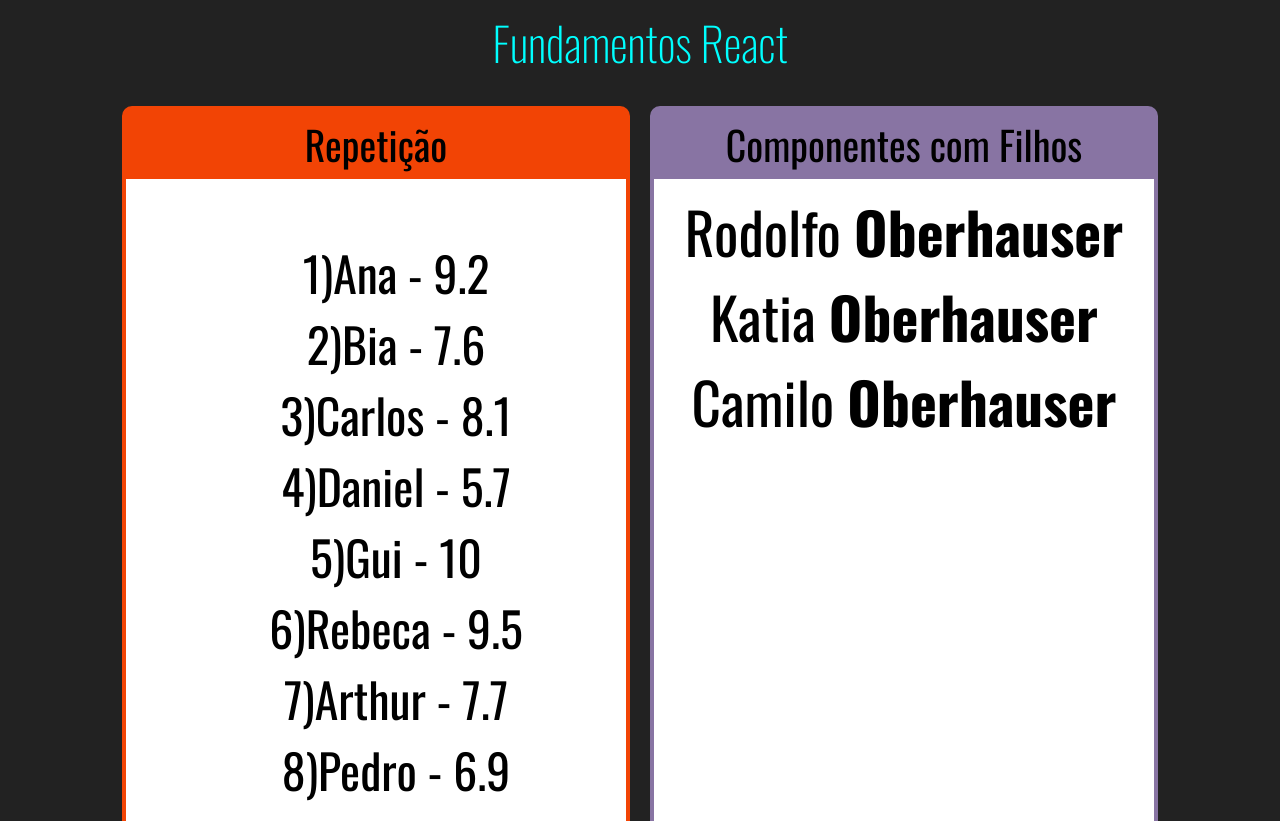
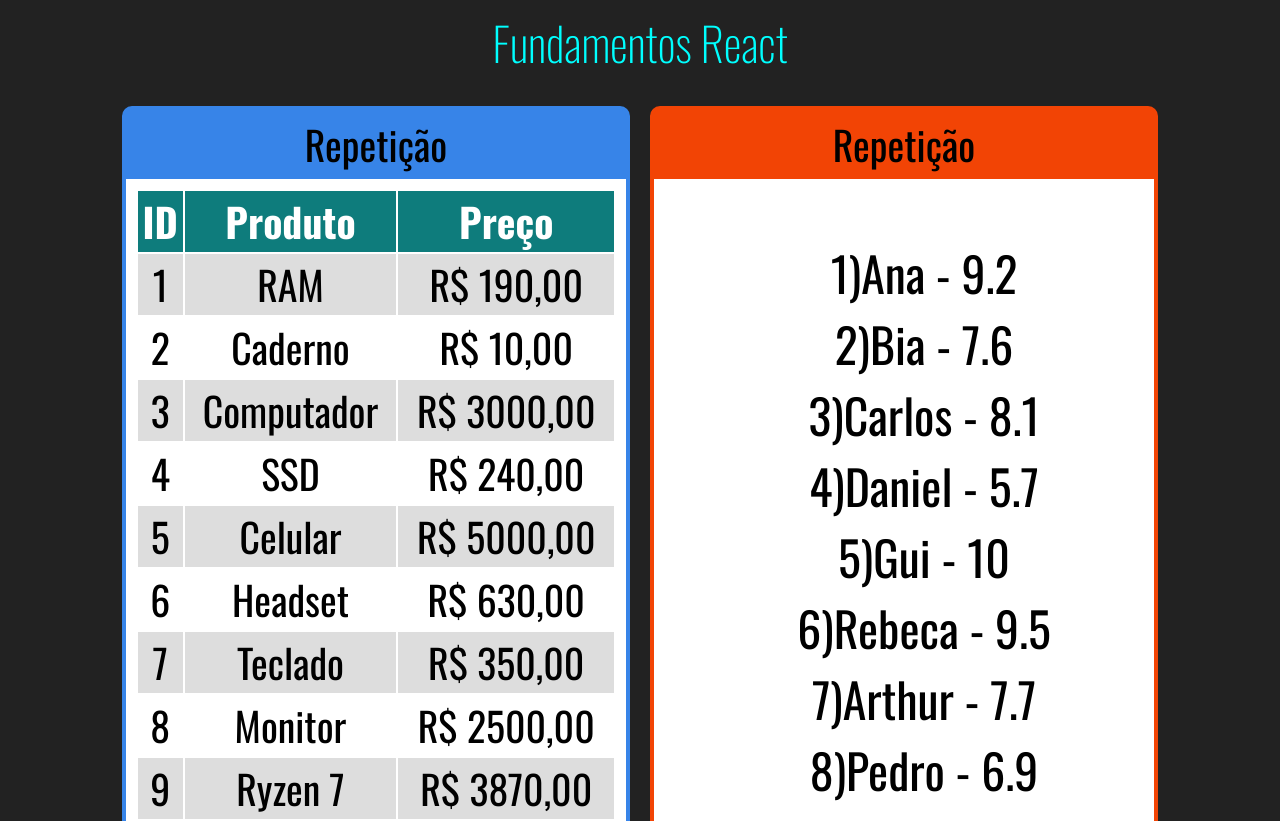
Before and after one commit to rodolfo-code/Curso-react-redux, a React (Create React App) app in the folder fundamentos-react/: page / in a window 1280 px wide. Shown: the top 821 px of the page. Built offline with nearby package versions, Linux system fonts and the light colour scheme.

Commit message:
renderização de tabela nos cards

```diff
--- a/fundamentos-react/src/App.jsx
+++ b/fundamentos-react/src/App.jsx
@@ -9,12 +9,20 @@
 import Familia from "./components/basicos/Familia";
 import FamiliaMembro from './components/basicos/FamiliaMembro';
 import ListaAlunos from './components/repeticao/ListaAlunos'
+import { TabelaProdutos } from "./components/repeticao/TabelaProdutos";
 
 export default function App(props) {
   return (
     <div className="app">
       <h1 className="title-header">Fundamentos React</h1>
       <div className="cards">
+      <Card
+          className="primeiro"
+          titulo="Repetição"
+          color="#3784E8"
+        >
+          <TabelaProdutos />
+        </Card>
         <Card
           className="primeiro"
           titulo="Repetição"
--- a/fundamentos-react/src/components/basicos/Familia.jsx
+++ b/fundamentos-react/src/components/basicos/Familia.jsx
@@ -1,7 +1,6 @@
 import React, { cloneElement } from 'react';
 
 const Familia = (props) => {
-  console.log(props.children)
   return (
     <div>
       {props.children.map((child) => {
--- /dev/null
+++ b/fundamentos-react/src/components/repeticao/TabelaProdutos.css
@@ -0,0 +1,12 @@
+.tabelaProdutos th {
+  background-color: #0e7c7c;
+  color: #ffffff;
+}
+
+.tabelaProdutos {
+  width: 100%;
+}
+
+.tabelaProdutos .par {
+  background-color: #ddd;
+}
--- /dev/null
+++ b/fundamentos-react/src/components/repeticao/TabelaProdutos.jsx
@@ -0,0 +1,30 @@
+import React from 'react'
+import produtos from '../../data/produtos'
+import './TabelaProdutos.css'
+
+export const TabelaProdutos = () => {
+  const tabela = produtos.map((produto, i) =>
+    <tr key={produto.id} className={i % 2 === 0 && 'par'}>
+      <td>{produto.id}</td>
+      <td>{produto.name}</td>
+      <td>R$ {produto.price.toFixed(2).replace('.', ',')}</td>
+    </tr>
+  )
+
+
+  return (
+    <table className='tabelaProdutos'>
+
+      <thead>
+        <tr>
+          <th>ID</th>
+          <th>Produto</th>
+          <th>Preço</th>
+        </tr>
+      </thead>
+      <tbody>
+        {tabela}
+      </tbody>
+    </table>
+  )
+}
--- /dev/null
+++ b/fundamentos-react/src/data/produtos.js
@@ -0,0 +1,13 @@
+// eslint-disable-next-line import/no-anonymous-default-export
+export default [
+  { id: 1, name: 'RAM', price: 190 },
+  { id: 2, name: 'Caderno', price: 10 },
+  { id: 3, name: 'Computador', price: 3000 },
+  { id: 4, name: 'SSD', price: 240 },
+  { id: 5, name: 'Celular', price: 5000 },
+  { id: 6, name: 'Headset', price: 630 },
+  { id: 7, name: 'Teclado', price: 350 },
+  { id: 8, name: 'Monitor', price: 2500 },
+  { id: 9, name: 'Ryzen 7', price: 3870 },
+
+]
```
Also changed, not shown: 1 other file (tests, documents, lock files or other folders).
